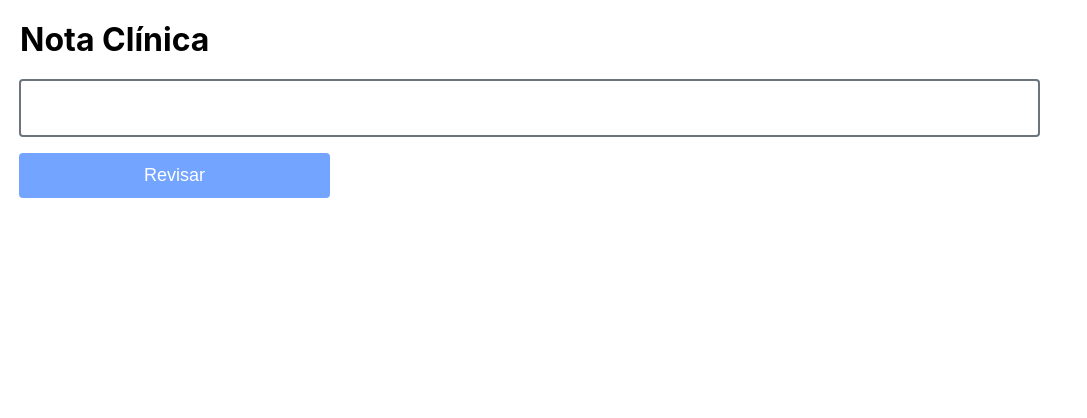
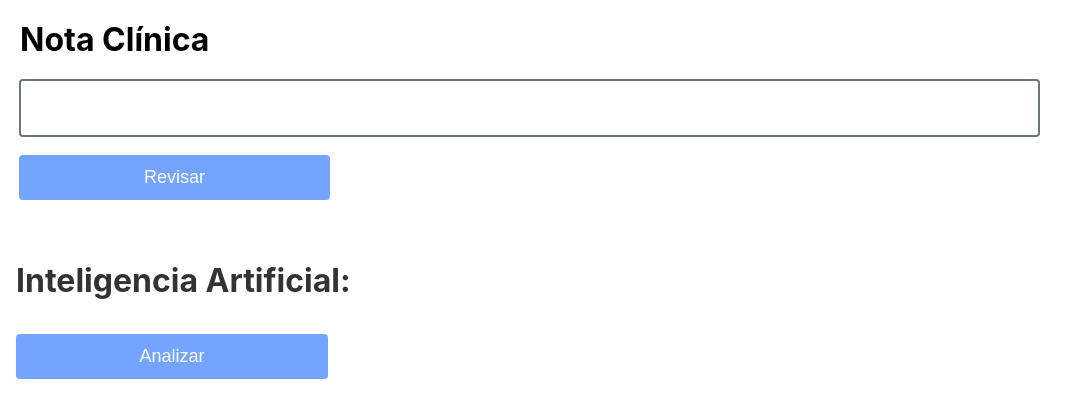
Before and after one commit to Darudaniel/nota-clinica, a React (Create React App) app: page / in a window 1280 px wide. Shown: the top 418 px of the page, without its empty margins (0-1087 px from the left). Built offline with nearby package versions, Linux system fonts and the light colour scheme.

Commit message:
chatbot working

```diff
--- a/src/App.js
+++ b/src/App.js
@@ -9,7 +9,6 @@ function App() {
         <h1 className='title'>Nota Clínica</h1>
       </header>
         <HighlightInput />
-
     </div>
   );
 }
--- a/src/components/HighlightInput.jsx
+++ b/src/components/HighlightInput.jsx
@@ -1,7 +1,12 @@
-import { useRef } from "react";
+import { useRef, useState } from "react";
 import '../styles/HighlightInput.css'
 
 function HighlightInput() {
+  const [message, setMessage] =useState('')
+
+  const [result, setResult] = useState('');
+  const [loading, setLoading] = useState(false);
+
   const inputRef = useRef(null);
 
   const colors = [
@@ -84,19 +89,75 @@ function HighlightInput() {
           `<span style="background-color:${color}">${match}</span>`
       );
     });
-
+    const inputText = inputElement.innerText
+    setMessage(inputText)
     inputElement.innerHTML = inputValue;
     inputElement.focus();
   };
 
+  // const testChat = () => {
+  //   setIsActive(false)
+  //   console.log(message)
+  //   console.log(typeof(message))
+  //   setTimeout(() => {
+  //     setIsActive(true)
+  //   }, 3000);
+  // }
+
+  const sendRequest = async () => {
+
+    setLoading(true);
+    const myPrompt = `En español ennumera las problematicas especificas de la siguiente nota clinica. por favor no menciones los diagnosticos, los antecedentes personales, el nombre del paciente, ni los medicamentos que toma, a menos que sean de extrema relevancia, y no des una introducción, solo ennumera:${message}`
+
+    const prompt = myPrompt
+
+    try {
+    const response = await fetch('http://localhost:3080/chat', {
+        method: 'POST',
+        headers: {
+        'Content-Type': 'application/json'
+        },
+        body: JSON.stringify({ message: prompt }) // Send the object with the 'message' property
+    });
+    const data = await response.json();
+    setResult(data.choices[0].text);
+    setLoading(false);
+    } catch (error) {
+    console.error(error);
+    setLoading(false);
+    }
+
+
+
+  }
   return (
+    <div className="container">
       <div className="HighlightInput">
         <div
           ref={inputRef}
           style={{ whiteSpace: "pre-wrap", display: "inline-block" }}
           contentEditable
         />
-      <button onClick={handleHighlight}>Revisar</button>
+        <button type="button" onClick={handleHighlight}>Revisar</button>
+      </div>
+      {/* <button type="button" onClick={testChat}>Revisar</button> */}
+
+      <div className='chatbot-container'>
+        <h2 className='chatbot-heading'>Inteligencia Artificial:</h2>
+        {
+          result.length > 0 &&
+          <div id='resultados' className='chatbot-analysis' role='alert'>{result}</div>
+        }
+        <button
+          type='button'
+          className='chatbot-btn btn btn-primary'
+          onClick={sendRequest}
+        >
+          {loading ? "Analizando..." : "Analizar"}
+        </button>
+      </div>
+
+
     </div>
   );
 }
--- a/src/styles/HighlightInput.css
+++ b/src/styles/HighlightInput.css
@@ -15,7 +15,7 @@
     color: rgb(34, 34, 34);
   }
 
-  .HighlightInput button {
+  .HighlightInput button, .chatbot-btn {
     width: 25%;
     display: flex;
     justify-content: center;
@@ -25,7 +25,7 @@
     border: none;
     border-radius: 4px;
     font-size: 18px;
-    margin-top: 16px;
+    margin: 18px 0;
     cursor: pointer;
     transition: all 0.3s ease-in-out;
   }
@@ -46,3 +46,44 @@
       font-size: medium;
     }
   }
+
+  .analysis {
+    border: none;
+  }
+
+  .chatbot-container {
+    display: flex;
+    flex-direction: column;
+    align-items: left;
+    padding: 1rem;
+    border: none;
+    border-radius: 0.5rem;
+  }
+
+  .chatbot-heading {
+    margin-bottom: 1rem;
+    font-size: 2rem;
+    font-weight: bold;
+    color: #333;
+  }
+
+  .chatbot-analysis {
+    max-width: 70vw;
+    margin-top: 1rem;
+    padding: 1rem;
+    background-color: #fff;
+    box-shadow: 0px 2px 6px rgba(0, 0, 0, 0.1);
+    border-radius: 0.5rem;
+    text-align: left;
+    font-size: 1.2rem;
+    color: #333;
+  }
+
+  .chatbot-btn:hover {
+    background-color: #0062cc;
+  }
+
+  .chatbot-btn:disabled {
+    background-color: #d3d3d3;
+    cursor: not-allowed;
+  }
```
Lines whose indentation alone changed are shown as unchanged.
